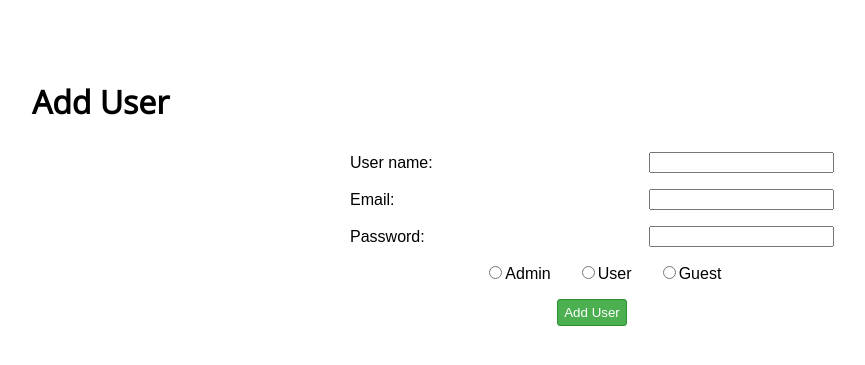
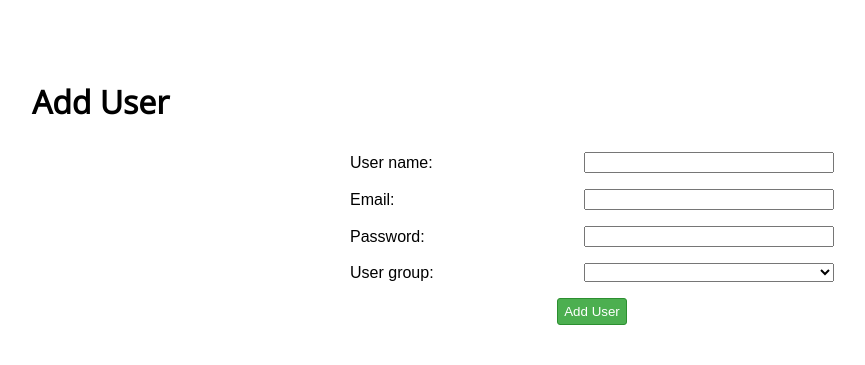
Before and after one commit to Ouranosinc/Magpie, a Python web app: template magpie/ui/management/templates/add_user.mako in a window 1280 px wide. Shown: the part 154-519 px from the top of the page, without its empty margins (48-913 px from the left). Run offline with Mako, Linux system fonts and the light colour scheme; the template is opened without the code that fills it, so the values that code supplies are empty; some libraries are stand-ins or nearby versions.

Commit message:
with group combobox

```diff
--- a/magpie/ui/management/templates/add_user.mako
+++ b/magpie/ui/management/templates/add_user.mako
@@ -12,21 +12,33 @@
     <table class="fields_table">
         <tr>
             <td>User name:</td>
-            <td><input type="text" name="user_name"></td>
+            <div class="input_container">
+                <td><input type="text" name="user_name" class="equal_width"></td>
+            </div>
         </tr>
         <tr>
             <td>Email:</td>
-            <td><input type="text" name="email"></td>
+            <div class="input_container">
+                <td><input type="text" name="email" class="equal_width"></td>
+            </div>
         </tr>
         <tr>
             <td>Password:</td>
-            <td><input type="password" name="password"></td>
+            <div class="input_container">
+                <td><input type="password" name="password" class="equal_width"></td>
+            </div>
         </tr>
-        <tr><td class="centered" colspan="2">
-            <input type="radio" name="group_name" value="admin" />Admin
-            <input type="radio" name="group_name" value="user" />User
-            <input type="radio" name="group_name" value="guest" />Guest
-        </td></tr>
+        <tr>
+            <td>User group:</td>
+            <div class="input_container">
+                <td class="centered" colspan="2">
+                <select name="group_name" class="equal_width">
+                    %for group in user_groups:
+                        <option value="${group}">${group}</option>
+                    %endfor
+                </select></td>
+            </div>
+        </tr>
         <tr><td class="centered" colspan="2"><input type="submit" value="Add User" name="create"></td></tr>
     </table>
 </form>
--- a/magpie/ui/management/views.py
+++ b/magpie/ui/management/views.py
@@ -151,7 +151,8 @@ class ManagementViews(object):
             check_res(requests.post(self.magpie_url + '/users', data))
             return HTTPFound(self.request.route_url('view_users'))
 
-        return add_template_data(self.request)
+        return add_template_data(self.request,
+                                 {'user_groups': self.get_groups()})
 
     @view_config(route_name='edit_user', renderer='templates/edit_user.mako')
     def edit_user(self):
@@ -168,7 +169,7 @@ class ManagementViews(object):
                 check_res(requests.delete(self.magpie_url + '/users/' + user_name + '/groups/' + group))
 
             for group in new_groups:
-                check_res(requests.post(self.magpie_url+'/users/'+user_name+'/groups/'+group))
+                check_res(requests.post(self.magpie_url+'/users/' + user_name + '/groups/' + group))
 
             own_groups = self.get_user_groups(user_name)
 
```
